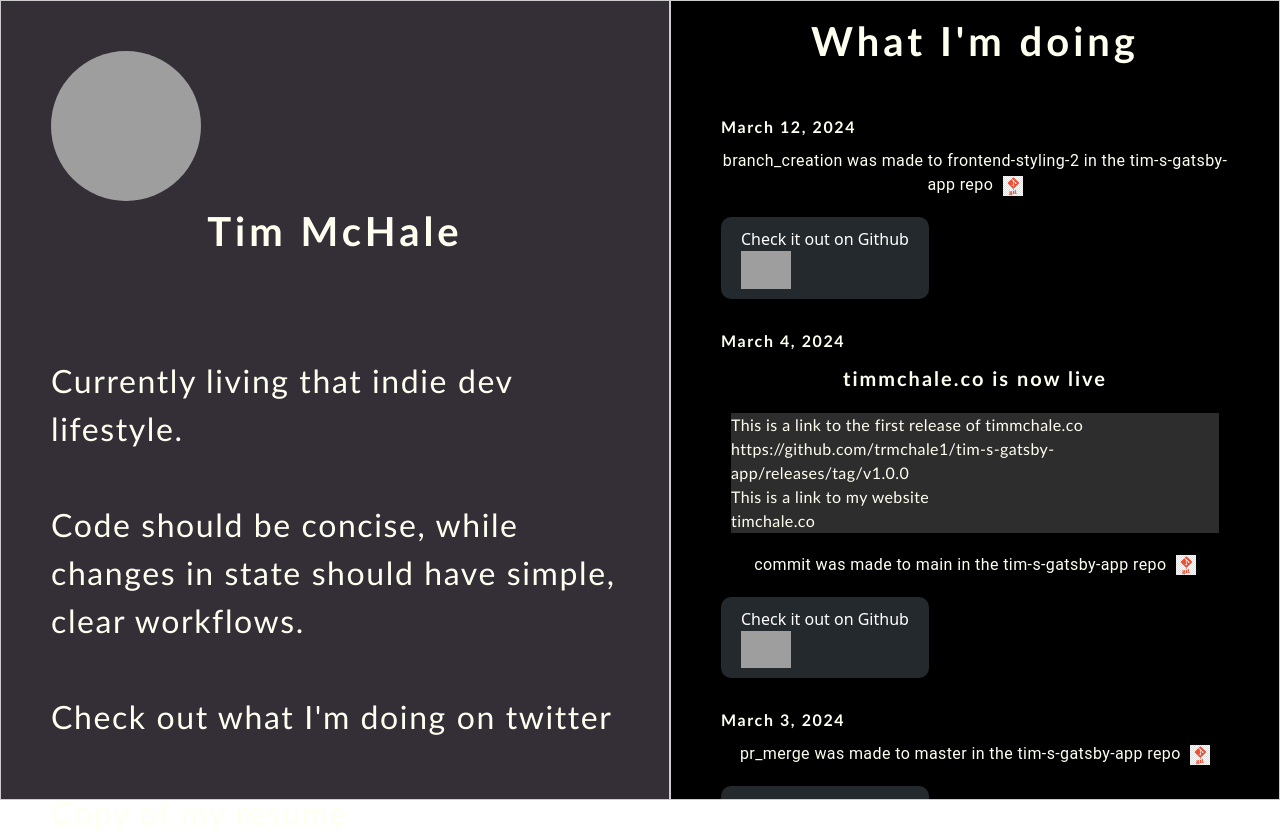
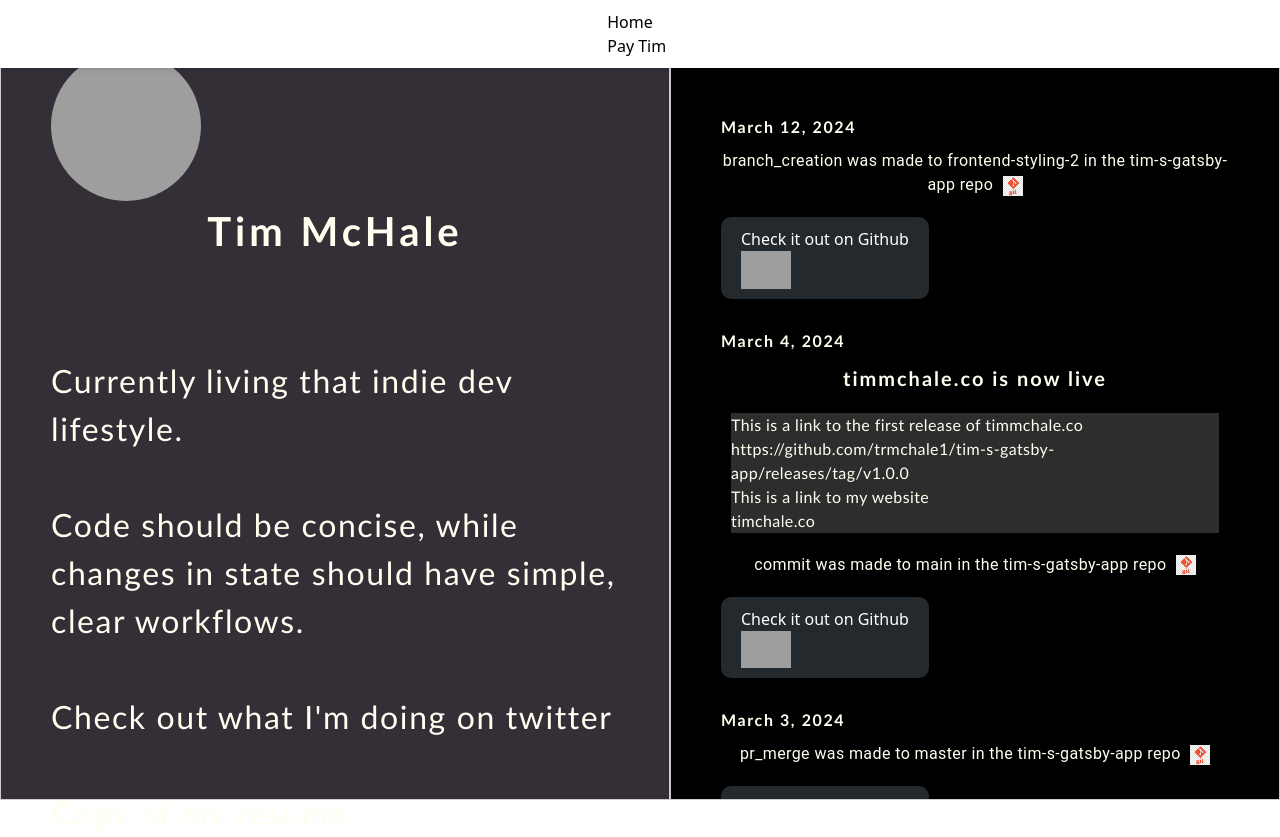
Before and after one commit to trmchale1/tim-s-gatsby-app, a Gatsby site: page / in a window 1280 px wide. Built offline with nearby package versions, Linux system fonts and the light colour scheme; Gatsby itself is replaced by a stand-in of ours; grey boxes are pictures that could not be loaded.

Commit message:
saving my spot in this branch

```diff
--- /dev/null
+++ b/src/components/HeaderComponent.tsx
@@ -0,0 +1,23 @@
+import React from 'react';
+import { BrowserRouter as Router, Route, Link, Routes } from 'react-router-dom';
+
+const HeaderComponent = () => {
+
+    return (
+    <header className="header">
+      <nav className="header_nav">
+        <ul className="header_nav_ul">
+          <li className="header_nav_ul_li">
+            <Link to="/">Home</Link>
+          </li>
+          <li>
+            <Link to="/PayTim/">Pay Tim</Link>
+
+          </li>
+        </ul>
+      </nav>
+    </header>
+  );
+};
+
+export default HeaderComponent;
--- /dev/null
+++ b/src/pages/PayTim.tsx
@@ -0,0 +1,8 @@
+import React from 'react';
+
+const PayTim = ( ) => {
+
+  return ( <h2>This is the payTim App!</h2> );
+};
+
+export default PayTim;
--- a/src/pages/index.tsx
+++ b/src/pages/index.tsx
@@ -1,14 +1,15 @@
-import * as React from "react"
-import { useState, useEffect } from "react"
-import type { HeadFC, PageProps } from "gatsby"
-import PDF from "../images/McHale, Tim CV.pdf"
+import * as React from "react";
+import { useState, useEffect } from "react";
+import type { HeadFC, PageProps } from "gatsby";
+import PDF from "../images/McHale, Tim CV.pdf";
 import InfiniteScroll from 'react-infinite-scroll-component';
 import { Avatar } from "../components/avatar";
-import AvatarData from "../json/avatar.json"
+import AvatarData from "../json/avatar.json";
 import InfiniteScrollList from "../components/InfiniteScrollComponent.tsx";
 import * as helpers from '../utils/helpers.ts';
-
-
+import { BrowserRouter as Router, Route, Link, Routes } from 'react-router-dom';
+import  PayTim  from "./PayTim.tsx";
+import HeaderComponent from "../components/HeaderComponent.tsx";
 
 const IndexPage: React.FC<PageProps> = () => {
   const [items, setItems] = useState([]);
@@ -18,7 +19,10 @@ const IndexPage: React.FC<PageProps> = () => {
   }, []);
 
   return (
+    <Router>
       <div className="split-screen">
+        <HeaderComponent></HeaderComponent>
+
     <div className="left-side">
       <Avatar avatar={AvatarData} />
       <div className="my-name"><p>Tim McHale</p></div>
@@ -32,7 +36,7 @@ const IndexPage: React.FC<PageProps> = () => {
         <p>Check out what I'm doing on <a href="https://twitter.com/mctim123">twitter</a></p>
         <br></br>
         {console.log(PDF)}
-        <p> <a href={PDF}>Copy of my resume</a></p>
+        <p><a href={PDF}>Copy of my resume</a></p>
       </div>
     </div>
 
@@ -42,12 +46,16 @@ const IndexPage: React.FC<PageProps> = () => {
       <div>
         <InfiniteScrollList items={items} getDataFromGH={helpers.getDataFromGH} />
       </div>
+    </div>
+    <Routes>
 
+        <Route path="/PayTim/" component={PayTim} />
+    </Routes>
   </div>
-    </div>
-  )
+</Router>
+  );
 }
 
-export default IndexPage
+export default IndexPage;
 
-export const Head: HeadFC = () => <title>Tim's web app</title>
+export const Head: HeadFC = () => <title>Tim's web app</title>;
--- a/src/styles/global.css
+++ b/src/styles/global.css
@@ -4,6 +4,33 @@
 
 .split-screen {
     display: flex;
+}
+
+.header {
+  position: fixed;
+  top: 0;
+  left: 0;
+  width: 100%;
+  background-color: white;
+  padding: 10px 20px; /* Adjust padding as needed */
+  box-shadow: 0 2px 5px rgba(0, 0, 0, 0.1); /* Optional: Adds a shadow to the header */
+  z-index: 1000;
+}
+
+.header_nav {
+  display: flex;
+  justify-content: center;
+}
+
+.header_nav_ul {
+  list-style-type: none;
+  margin: 0;
+  padding: 0;
+}
+
+.header_nav_ul_li {
+  display: inline-block;
+  margin-right: 20px; /* Adjust spacing between nav items */
 }
 
 .left-side {
```
Also changed, not shown: package.json (+7 -1 lines), 2 other files. Lines whose indentation alone changed are shown as unchanged.
